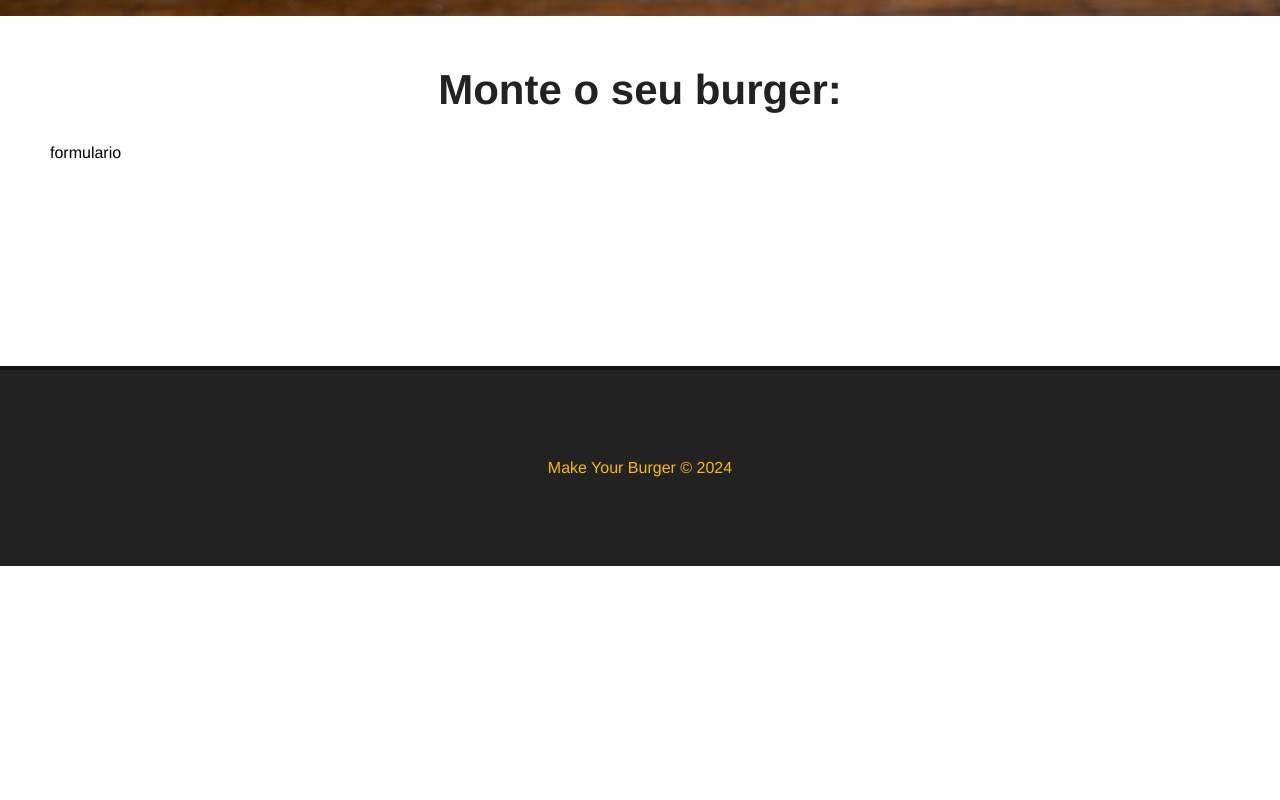
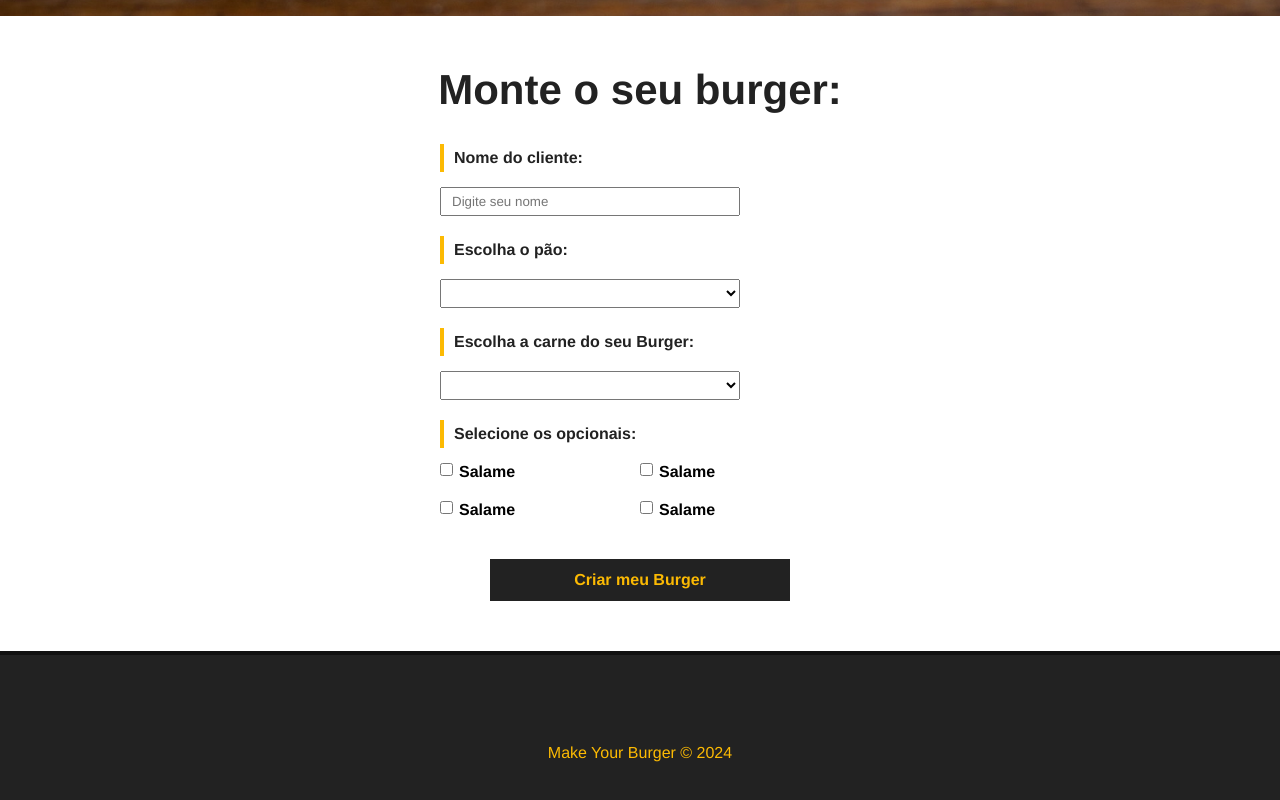
Before and after one commit to guilopes2020/make-a-burguer, a Vue app: page / in a window 1280 px wide. Shown: the part 572-1372 px from the top of the page. Before the commit the page ends 1138 px from the top, so only its background shows below. Built offline with nearby package versions, Linux system fonts and the light colour scheme.

Commit message:
feat: :sparkles: creation-registration-form

```diff
--- /dev/null
+++ b/src/components/BurgerForm.vue
@@ -0,0 +1,127 @@
+<template>
+    <div>
+        <div>
+            <form id="burger-form">
+                <div class="input-container">
+                    <label for="nome">Nome do cliente:</label>
+                    <input type="text" id="nome" name="name" v-model="nome" placeholder="Digite seu nome">
+                </div>
+                <div class="input-container">
+                    <label for="pao">Escolha o pão:</label>
+                    <select name="pao" id="pao" v-model="pao">
+                        <option value="">Selecione seu pão</option>
+                        <option value="integral">Integral</option>
+                    </select>
+                </div>
+                <div class="input-container">
+                    <label for="carne">Escolha a carne do seu Burger:</label>
+                    <select name="carne" id="carne" v-model="carne">
+                        <option value="">Selecione o tipo de carne</option>
+                        <option value="maminha">Maminha</option>
+                    </select>
+                </div>
+                <div id="opcionais-container" class="input-container">
+                    <label id="opcionais-title" for="opcionais">Selecione os opcionais:</label>
+                    <div class="checkbox-container">
+                        <input type="checkbox" name="opcionais" v-model="opcionais" value="salame">
+                        <span>Salame</span>
+                    </div>
+                    <div class="checkbox-container">
+                        <input type="checkbox" name="opcionais" v-model="opcionais" value="salame">
+                        <span>Salame</span>
+                    </div>
+                    <div class="checkbox-container">
+                        <input type="checkbox" name="opcionais" v-model="opcionais" value="salame">
+                        <span>Salame</span>
+                    </div>
+                    <div class="checkbox-container">
+                        <input type="checkbox" name="opcionais" v-model="opcionais" value="salame">
+                        <span>Salame</span>
+                    </div>
+                </div>
+                <div class="input-container">
+                    <input type="submit" class="submit-btn" value="Criar meu Burger">
+                </div>
+            </form>
+        </div>
+    </div>
+</template>
+
+<script>
+    export default {
+        name: 'BurgerForm',
+        data() {
+
+        }
+    }
+</script>
+
+<style scoped>
+    #burger-form {
+        max-width: 400px;
+        margin: 0 auto;
+    }
+
+    .input-container {
+        display: flex;
+        flex-direction: column;
+        margin-bottom: 20px;
+    }
+
+    label {
+        font-weight: bold;
+        margin-bottom: 15px;
+        color: #222;
+        padding: 5px 10px;
+        border-left: 4px solid #FCBA03;
+    }
+
+    input, select {
+        padding: 5px 10px;
+        width: 300px;
+    }
+
+    #opcionais-container {
+        flex-direction: row;
+        flex-wrap: wrap;
+    }
+
+    #opcionais-title {
+        width: 100%;
+    }
+
+    .checkbox-container {
+        display: flex;
+        align-items: flex-start;
+        width: 50%;
+        margin-bottom: 20px;
+    }
+
+    .checkbox-container span,
+    .checkbox-container input {
+        width: auto;
+    }
+
+    .checkbox-container span {
+        margin-left: 6px;
+        font-weight: bold;
+    }
+
+    .submit-btn {
+        background-color: #222;
+        color: #FCBA03;
+        font-weight: bold;
+        border: 2px solid #222;
+        padding: 10px;
+        font-size: 16px;
+        margin: 0 auto;
+        cursor: pointer;
+        transition: .5s;
+    }
+
+    .submit-btn:hover {
+        background-color: transparent;
+        color: #222;
+        transform: scale(1.05);
+    }
+</style>
--- a/src/views/Home.vue
+++ b/src/views/Home.vue
@@ -2,16 +2,18 @@
   <Banner />
   <div class="main-container">
     <h1>Monte o seu burger:</h1>
-    <p>formulario</p>
+    <BurgerForm />
   </div>
 </template>
 
 <script>
 import Banner from '../components/Banner.vue';
+import BurgerForm from '@/components/BurgerForm.vue';
 export default {
   name: 'Home',
   components: {
-    Banner
+    Banner,
+    BurgerForm
   }
 }
 </script>
```
